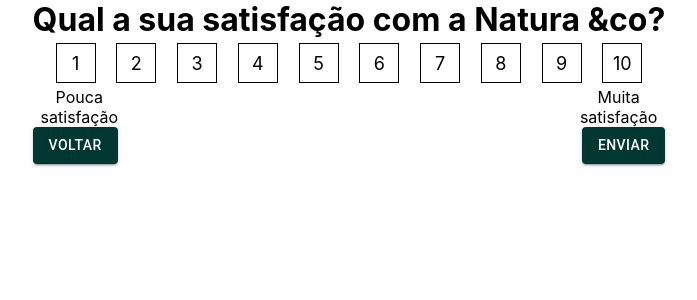
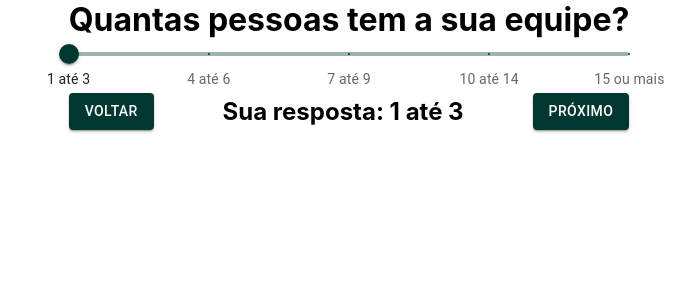
Before and after one commit to larrygotto/kpis-challenge, a React (Create React App) app in the folder research-feature/: page /form in a window 1280 px wide. Shown: the top 300 px of the page, without its empty margins (291-988 px from the left). Built offline with nearby package versions, Linux system fonts and the light colour scheme.

Commit message:
[feat] form logic completed

```diff
--- a/research-feature/src/pages/form/Form.jsx
+++ b/research-feature/src/pages/form/Form.jsx
@@ -9,16 +9,19 @@
 
 export default function Form() {
   const { states, setters } = useContext(GlobalStateContext)
-  const [stage, setStage] = useState(2)
+  const [stage, setStage] = useState(1)
   const [answers, setAnswers] = useState({
     answer1: "1 até 3",
     answer2: "1",
   })
+  const form = {email: states.email, ...answers}
+
+  console.log(form)
 
   const navigate = useNavigate()
 
   useEffect(() => {
-    if (!states.email) navigate('/')
+    if (!states.email) navigate("/")
   }, [])
 
   let questions
@@ -34,7 +37,13 @@
       )
       break
     case 2:
-      questions = <Question2 onClickBack={() => setStage(1)}/>
+      questions = (
+        <Question2
+          onClick={(e) => setAnswers({ ...answers, answer2: e.target.value })}
+          onClickBack={() => setStage(1)}
+          selected={answers.answer2}
+        />
+      )
       break
     default:
       questions = (
--- a/research-feature/src/pages/form/Question2.jsx
+++ b/research-feature/src/pages/form/Question2.jsx
@@ -2,23 +2,36 @@
 import React from "react"
 import SelectionSlider from "../../components/selection-slider/SelectionSlider"
 import { teamSelection } from "../../constants/teamSelection"
-import { ButtonContainer, LabelContainer, QuestionContainer, SelectionContainer, SelectItem } from "./styledForm"
+import {
+  ButtonContainer,
+  LabelContainer,
+  QuestionContainer,
+  SelectionContainer,
+  SelectItem,
+} from "./styledForm"
 
 export default function Question2(props) {
+  let options = []
+
+  for (let i = 1; i <= 10; i++) {
+    options = [
+      ...options,
+      <SelectItem
+        key={i}
+        value={i}
+        onClick={(e) => props.onClick(e)}
+        color={props.selected === `${i}` ? "lightgray" : "white"}
+      >
+        {i}
+      </SelectItem>,
+    ]
+  }
+
   return (
     <QuestionContainer>
       <h1>Qual a sua satisfação com a Natura &co?</h1>
       <SelectionContainer>
-        <SelectItem value={1} >1</SelectItem>
-        <SelectItem>2</SelectItem>
-        <SelectItem>3</SelectItem>
-        <SelectItem>4</SelectItem>
-        <SelectItem>5</SelectItem>
-        <SelectItem>6</SelectItem>
-        <SelectItem>7</SelectItem>
-        <SelectItem>8</SelectItem>
-        <SelectItem>9</SelectItem>
-        <SelectItem>10</SelectItem>
+        {options}
       </SelectionContainer>
       <LabelContainer>
         <p>Pouca satisfação</p>
```
Also changed, not shown: research-feature/src/pages/form/Question1.jsx (line endings or trailing spaces). Lines whose indentation alone changed are shown as unchanged.
